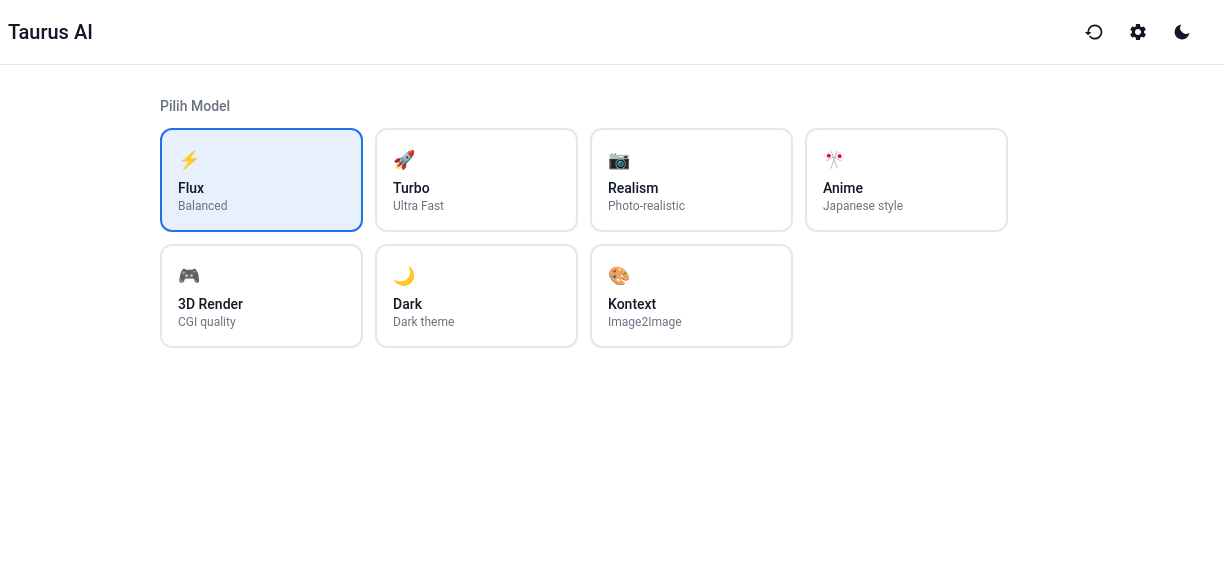
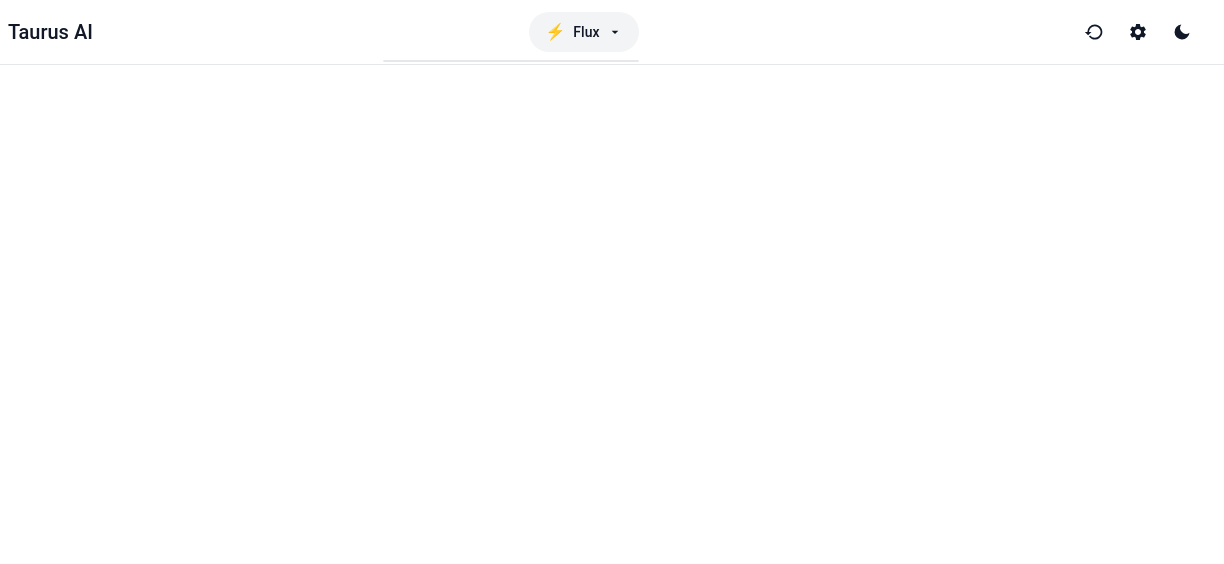
Before and after one commit to vinkaanastasyia-eng/Taurus, a plain HTML site: page index.html in a window 1280 px wide. Shown: the top 564 px of the page, 56-1280 px from the left. Drawn offline with nearby package versions, Linux system fonts and the light colour scheme.

Commit message:
Update index.html

```diff
--- a/index.html
+++ b/index.html
@@ -41,26 +41,6 @@
             100% { transform: rotate(360deg); }
         }
 
-        .model-card {
-            transition: all 0.2s ease;
-            cursor: pointer;
-        }
-
-        .model-card:hover {
-            transform: translateY(-2px);
-            box-shadow: 0 4px 12px rgba(0,0,0,0.1);
-        }
-
-        .model-card.selected {
-            border-color: #1a73e8;
-            background: #e8f0fe;
-        }
-
-        .dark .model-card.selected {
-            border-color: #8ab4f8;
-            background: #1e3a5f;
-        }
-
         .image-result {
             animation: fadeIn 0.3s ease-in;
         }
@@ -87,6 +67,36 @@
             width: 28px;
             height: 28px;
         }
+
+        .model-dropdown {
+            max-height: 0;
+            overflow: hidden;
+            transition: max-height 0.3s ease;
+        }
+
+        .model-dropdown.open {
+            max-height: 500px;
+        }
+
+        .model-option {
+            transition: background-color 0.15s;
+        }
+
+        .model-option:hover {
+            background-color: rgba(0,0,0,0.05);
+        }
+
+        .dark .model-option:hover {
+            background-color: rgba(255,255,255,0.05);
+        }
+
+        .model-option.selected {
+            background-color: #e8f0fe;
+        }
+
+        .dark .model-option.selected {
+            background-color: #1e3a5f;
+        }
     </style>
     <script>
         tailwind.config = {
@@ -104,6 +114,114 @@
                     <path d="M20.5 7c-.2-.6-.6-1-1.2-1.3-.8-.4-1.8-.4-2.6 0-1.7.7-3 2.3-4 4.2-.3.6-.6 1.2-.8 1.8-.1-.4-.3-.8-.5-1.2-1-2-2.4-3.7-4.2-4.4-.9-.4-1.9-.4-2.8 0-.6.3-1 .7-1.2 1.3-.3.8-.2 1.7.2 2.5.8 1.7 2.4 3 4.2 4 .6.3 1.2.6 1.8.8-.4.1-.8.3-1.2.5-2 1-3.7 2.4-4.4 4.2-.4.9-.4 1.9 0 2.8.3.6.7 1 1.3 1.2.8.3 1.7.2 2.5-.2 1.7-.8 3-2.4 4-4.2.3-.6.6-1.2.8-1.8.1.4.3.8.5 1.2 1 2 2.4 3.7 4.2 4.4.9.4 1.9.4 2.8 0 .6-.3 1-.7 1.2-1.3.3-.8.2-1.7-.2-2.5-.8-1.7-2.4-3-4.2-4-.6-.3-1.2-.6-1.8-.8.4-.1.8-.3 1.2-.5 2-1 3.7-2.4 4.4-4.2.4-.9.4-1.9 0-2.8z"/>
                 </svg>
                 <h1 class="text-xl font-medium">Taurus AI</h1>
+            </div>
+
+            <!-- Model Selector Dropdown - Gemini Style -->
+            <div class="relative">
+                <button onclick="toggleModelDropdown()" class="flex items-center gap-2 px-4 py-2 bg-gray-100 dark:bg-[#2a2a2a] rounded-full hover:bg-gray-200 dark:hover:bg-gray-700 transition-colors">
+                    <span id="selectedModelIcon">⚡</span>
+                    <span id="selectedModelName" class="font-medium text-sm">Flux</span>
+                    <svg class="w-4 h-4 transition-transform" id="dropdownArrow" fill="currentColor" viewBox="0 0 24 24">
+                        <path d="M7 10l5 5 5-5z"/>
+                    </svg>
+                </button>
+
+                <div id="modelDropdown" class="model-dropdown absolute top-full mt-2 right-0 w-64 bg-white dark:bg-[#2a2a2a] rounded-2xl shadow-2xl border border-gray-200 dark:border-gray-700 overflow-hidden">
+                    <div class="p-2">
+                        <div class="model-option selected px-3 py-3 rounded-lg cursor-pointer" onclick="selectModel('flux', '⚡', 'Flux', 'Balanced quality & speed', this)">
+                            <div class="flex items-center gap-3">
+                                <span class="text-xl">⚡</span>
+                                <div class="flex-1">
+                                    <div class="font-medium text-sm">Flux</div>
+                                    <div class="text-xs text-gray-500 dark:text-gray-400">Balanced quality & speed</div>
+                                </div>
+                                <svg class="w-5 h-5 text-blue-600 model-check" fill="currentColor" viewBox="0 0 24 24">
+                                    <path d="M9 16.17L4.83 12l-1.42 1.41L9 19 21 7l-1.41-1.41z"/>
+                                </svg>
+                            </div>
+                        </div>
+
+                        <div class="model-option px-3 py-3 rounded-lg cursor-pointer" onclick="selectModel('turbo', '🚀', 'Turbo', 'Ultra fast generation', this)">
+                            <div class="flex items-center gap-3">
+                                <span class="text-xl">🚀</span>
+                                <div class="flex-1">
+                                    <div class="font-medium text-sm">Turbo</div>
+                                    <div class="text-xs text-gray-500 dark:text-gray-400">Ultra fast generation</div>
+                                </div>
+                                <svg class="w-5 h-5 text-blue-600 model-check hidden" fill="currentColor" viewBox="0 0 24 24">
+                                    <path d="M9 16.17L4.83 12l-1.42 1.41L9 19 21 7l-1.41-1.41z"/>
+                                </svg>
+                            </div>
+                        </div>
+
+                        <div class="model-option px-3 py-3 rounded-lg cursor-pointer" onclick="selectModel('flux-realism', '📷', 'Flux Realism', 'Photo-realistic images', this)">
+                            <div class="flex items-center gap-3">
+                                <span class="text-xl">📷</span>
+                                <div class="flex-1">
+                                    <div class="font-medium text-sm">Flux Realism</div>
+                                    <div class="text-xs text-gray-500 dark:text-gray-400">Photo-realistic images</div>
+                                </div>
+                                <svg class="w-5 h-5 text-blue-600 model-check hidden" fill="currentColor" viewBox="0 0 24 24">
+                                    <path d="M9 16.17L4.83 12l-1.42 1.41L9 19 21 7l-1.41-1.41z"/>
+                                </svg>
+                            </div>
+                        </div>
+
+                        <div class="model-option px-3 py-3 rounded-lg cursor-pointer" onclick="selectModel('flux-anime', '🎌', 'Flux Anime', 'Japanese animation style', this)">
+                            <div class="flex items-center gap-3">
+                                <span class="text-xl">🎌</span>
+                                <div class="flex-1">
+                                    <div class="font-medium text-sm">Flux Anime</div>
+                                    <div class="text-xs text-gray-500 dark:text-gray-400">Japanese animation style</div>
+                                </div>
+                                <svg class="w-5 h-5 text-blue-600 model-check hidden" fill="currentColor" viewBox="0 0 24 24">
+                                    <path d="M9 16.17L4.83 12l-1.42 1.41L9 19 21 7l-1.41-1.41z"/>
+                                </svg>
+                            </div>
+                        </div>
+
+                        <div class="model-option px-3 py-3 rounded-lg cursor-pointer" onclick="selectModel('flux-3d', '🎮', 'Flux 3D', '3D rendered graphics', this)">
+                            <div class="flex items-center gap-3">
+                                <span class="text-xl">🎮</span>
+                                <div class="flex-1">
+                                    <div class="font-medium text-sm">Flux 3D</div>
+                                    <div class="text-xs text-gray-500 dark:text-gray-400">3D rendered graphics</div>
+                                </div>
+                                <svg class="w-5 h-5 text-blue-600 model-check hidden" fill="currentColor" viewBox="0 0 24 24">
+                                    <path d="M9 16.17L4.83 12l-1.42 1.41L9 19 21 7l-1.41-1.41z"/>
+                                </svg>
+                            </div>
+                        </div>
+
+                        <div class="model-option px-3 py-3 rounded-lg cursor-pointer" onclick="selectModel('any-dark', '🌙', 'Any Dark', 'Dark themed images', this)">
+                            <div class="flex items-center gap-3">
+                                <span class="text-xl">🌙</span>
+                                <div class="flex-1">
+                                    <div class="font-medium text-sm">Any Dark</div>
+                                    <div class="text-xs text-gray-500 dark:text-gray-400">Dark themed images</div>
+                                </div>
+                                <svg class="w-5 h-5 text-blue-600 model-check hidden" fill="currentColor" viewBox="0 0 24 24">
+                                    <path d="M9 16.17L4.83 12l-1.42 1.41L9 19 21 7l-1.41-1.41z"/>
+                                </svg>
+                            </div>
+                        </div>
+
+                        <div class="border-t border-gray-200 dark:border-gray-700 my-2"></div>
+
+                        <div class="model-option px-3 py-3 rounded-lg cursor-pointer" onclick="selectModel('kontext', '🎨', 'Kontext', 'Image-to-image (Premium)', this)">
+                            <div class="flex items-center gap-3">
+                                <span class="text-xl">🎨</span>
+                                <div class="flex-1">
+                                    <div class="font-medium text-sm">Kontext</div>
+                                    <div class="text-xs text-gray-500 dark:text-gray-400">Image-to-image (Premium)</div>
+                                </div>
+                                <svg class="w-5 h-5 text-blue-600 model-check hidden" fill="currentColor" viewBox="0 0 24 24">
+                                    <path d="M9 16.17L4.83 12l-1.42 1.41L9 19 21 7l-1.41-1.41z"/>
+                                </svg>
+                            </div>
+                        </div>
+                    </div>
+                </div>
             </div>
 
             <!-- Right Actions -->
@@ -127,58 +245,18 @@
         </div>
     </header>
 
-    <!-- Main Content -->
-    <main class="pt-16">
+    <!-- Main Content - FIXED SCROLL AREA -->
+    <main class="fixed top-16 bottom-32 left-0 right-0 overflow-y-auto hide-scrollbar">
         <div class="max-w-4xl mx-auto px-6 py-8">
-            <!-- Model Selection - Gemini Style -->
-            <div id="modelSelector" class="mb-8">
-                <h2 class="text-sm font-medium text-gray-500 dark:text-gray-400 mb-3">Pilih Model</h2>
-                <div class="grid grid-cols-2 md:grid-cols-3 lg:grid-cols-4 gap-3">
-                    <div class="model-card selected p-4 border-2 border-gray-200 dark:border-gray-700 rounded-xl" onclick="selectModel('flux', this)" data-model="flux">
-                        <div class="text-lg mb-1">⚡</div>
-                        <div class="font-medium text-sm">Flux</div>
-                        <div class="text-xs text-gray-500 dark:text-gray-400">Balanced</div>
-                    </div>
-                    <div class="model-card p-4 border-2 border-gray-200 dark:border-gray-700 rounded-xl" onclick="selectModel('turbo', this)" data-model="turbo">
-                        <div class="text-lg mb-1">🚀</div>
-                        <div class="font-medium text-sm">Turbo</div>
-                        <div class="text-xs text-gray-500 dark:text-gray-400">Ultra Fast</div>
-                    </div>
-                    <div class="model-card p-4 border-2 border-gray-200 dark:border-gray-700 rounded-xl" onclick="selectModel('flux-realism', this)" data-model="flux-realism">
-                        <div class="text-lg mb-1">📷</div>
-                        <div class="font-medium text-sm">Realism</div>
-                        <div class="text-xs text-gray-500 dark:text-gray-400">Photo-realistic</div>
-                    </div>
-                    <div class="model-card p-4 border-2 border-gray-200 dark:border-gray-700 rounded-xl" onclick="selectModel('flux-anime', this)" data-model="flux-anime">
-                        <div class="text-lg mb-1">🎌</div>
-                        <div class="font-medium text-sm">Anime</div>
-                        <div class="text-xs text-gray-500 dark:text-gray-400">Japanese style</div>
-                    </div>
-                    <div class="model-card p-4 border-2 border-gray-200 dark:border-gray-700 rounded-xl" onclick="selectModel('flux-3d', this)" data-model="flux-3d">
-                        <div class="text-lg mb-1">🎮</div>
-                        <div class="font-medium text-sm">3D Render</div>
-                        <div class="text-xs text-gray-500 dark:text-gray-400">CGI quality</div>
-                    </div>
-                    <div class="model-card p-4 border-2 border-gray-200 dark:border-gray-700 rounded-xl" onclick="selectModel('any-dark', this)" data-model="any-dark">
-                        <div class="text-lg mb-1">🌙</div>
-                        <div class="font-medium text-sm">Dark</div>
-                        <div class="text-xs text-gray-500 dark:text-gray-400">Dark theme</div>
-                    </div>
-                    <div class="model-card p-4 border-2 border-gray-200 dark:border-gray-700 rounded-xl" onclick="selectModel('kontext', this)" data-model="kontext">
-                        <div class="text-lg mb-1">🎨</div>
-                        <div class="font-medium text-sm">Kontext</div>
-                        <div class="text-xs text-gray-500 dark:text-gray-400">Image2Image</div>
+            <!-- Results Area -->
+            <div id="resultsArea">
+                <!-- Generated images will appear here -->
             </div>
         </div>
-            </div>
+    </main>
 
-            <!-- Results Area -->
-            <div id="resultsArea" class="mb-8">
-                <!-- Generated images will appear here -->
-            </div>
-
-            <!-- Prompt Input - Gemini Style -->
-            <div class="fixed bottom-0 left-0 right-0 bg-white dark:bg-[#1f1f1f] border-t border-gray-200 dark:border-gray-800 py-4">
+    <!-- Prompt Input - Fixed at Bottom -->
+    <div class="fixed bottom-0 left-0 right-0 bg-white dark:bg-[#1f1f1f] border-t border-gray-200 dark:border-gray-800 py-4 z-20">
         <div class="max-w-4xl mx-auto px-6">
             <div class="bg-gray-50 dark:bg-[#2a2a2a] rounded-3xl p-4 shadow-sm">
                 <textarea
@@ -239,8 +317,6 @@
             </div>
         </div>
     </div>
-        </div>
-    </main>
 
     <!-- Settings Sidebar -->
     <div id="settingsSidebar" class="fixed top-0 right-0 w-96 h-full bg-white dark:bg-[#1f1f1f] border-l border-gray-200 dark:border-gray-800 transform translate-x-full transition-transform duration-300 z-40 overflow-y-auto">
@@ -263,7 +339,7 @@
                     placeholder="Enter your Pollinations API token"
                     class="w-full px-3 py-2 bg-gray-50 dark:bg-[#2a2a2a] border border-gray-300 dark:border-gray-600 rounded-lg text-sm outline-none"
                 />
-                <p class="text-xs text-gray-500 mt-1">Required for Kontext model (image-to-image)</p>
+                <p class="text-xs text-gray-500 mt-1">Required for Kontext model</p>
             </div>
 
             <!-- Dimensions -->
@@ -384,9 +460,7 @@
                 </button>
             </div>
 
-            <div id="historyList" class="space-y-2">
-                <!-- History items -->
-            </div>
+            <div id="historyList" class="space-y-2"></div>
 
             <button
                 onclick="clearHistory()"
@@ -402,6 +476,8 @@
 
     <script>
         let selectedModel = 'flux';
+        let selectedModelIcon = '⚡';
+        let selectedModelDisplayName = 'Flux';
         let promptHistory = JSON.parse(localStorage.getItem('promptHistory')) || [];
 
         const stylePresets = {
@@ -428,13 +504,43 @@
             document.getElementById('charCount').textContent = this.value.length;
         });
 
-        function selectModel(model, element) {
+        function toggleModelDropdown() {
+            const dropdown = document.getElementById('modelDropdown');
+            const arrow = document.getElementById('dropdownArrow');
+            dropdown.classList.toggle('open');
+            arrow.style.transform = dropdown.classList.contains('open') ? 'rotate(180deg)' : 'rotate(0deg)';
+        }
+
+        function selectModel(model, icon, displayName, description, element) {
             selectedModel = model;
-            document.querySelectorAll('.model-card').forEach(card => {
-                card.classList.remove('selected');
+            selectedModelIcon = icon;
+            selectedModelDisplayName = displayName;
+
+            document.getElementById('selectedModelIcon').textContent = icon;
+            document.getElementById('selectedModelName').textContent = displayName;
+
+            // Update selected state
+            document.querySelectorAll('.model-option').forEach(option => {
+                option.classList.remove('selected');
+                option.querySelector('.model-check').classList.add('hidden');
             });
+
             element.classList.add('selected');
+            element.querySelector('.model-check').classList.remove('hidden');
+
+            toggleModelDropdown();
         }
+
+        // Close dropdown when clicking outside
+        document.addEventListener('click', function(event) {
+            const dropdown = document.getElementById('modelDropdown');
+            const button = event.target.closest('button[onclick="toggleModelDropdown()"]');
+            const insideDropdown = event.target.closest('#modelDropdown');
+
+            if (!button && !insideDropdown && dropdown.classList.contains('open')) {
+                toggleModelDropdown();
+            }
+        });
 
         function toggleTheme() {
             document.documentElement.classList.toggle('dark');
@@ -478,13 +584,11 @@
         }
 
         function toggleStylePresets() {
-            const panel = document.getElementById('stylePresetsPanel');
-            panel.classList.toggle('hidden');
+            document.getElementById('stylePresetsPanel').classList.toggle('hidden');
         }
 
         function toggleImageReference() {
-            const panel = document.getElementById('imageReferencePanel');
-            panel.classList.toggle('hidden');
+            document.getElementById('imageReferencePanel').classList.toggle('hidden');
         }
 
         function applyStyle(style) {
@@ -543,7 +647,7 @@
                 document.getElementById('promptInput').style.height = 'auto';
 
             } catch (error) {
-                alert('Error generating image: ' + error.message);
+                alert('Error: ' + error.message);
             } finally {
                 btn.innerHTML = originalContent;
                 btn.disabled = false;
@@ -568,20 +672,20 @@
 
                 <div class="ml-12">
                     <div class="relative group">
-                        <img src="${imageUrl}" alt="${prompt}" class="w-full rounded-xl shadow-lg" />
+                        <img src="${imageUrl}" alt="${prompt}" class="w-full rounded-xl shadow-lg" loading="lazy" />
 
                         <div class="image-actions absolute top-3 right-3 flex gap-2">
-                            <button onclick="regenerateImage('${prompt}', '${model}', ${seed})" class="p-2 bg-white dark:bg-gray-800 rounded-lg shadow-lg hover:bg-gray-100 dark:hover:bg-gray-700" title="Regenerate">
+                            <button onclick='regenerateImage("${prompt.replace(/"/g, '&quot;')}", "${model}", ${seed})' class="p-2 bg-white dark:bg-gray-800 rounded-lg shadow-lg hover:bg-gray-100 dark:hover:bg-gray-700" title="Regenerate">
                                 <svg class="w-5 h-5" fill="currentColor" viewBox="0 0 24 24">
                                     <path d="M17.65 6.35A7.958 7.958 0 0 0 12 4c-4.42 0-7.99 3.58-7.99 8s3.57 8 7.99 8c3.73 0 6.84-2.55 7.73-6h-2.08A5.99 5.99 0 0 1 12 18c-3.31 0-6-2.69-6-6s2.69-6 6-6c1.66 0 3.14.69 4.22 1.78L13 11h7V4l-2.35 2.35z"/>
                                 </svg>
                             </button>
-                            <button onclick="downloadImage('${imageUrl}')" class="p-2 bg-white dark:bg-gray-800 rounded-lg shadow-lg hover:bg-gray-100 dark:hover:bg-gray-700" title="Download">
+                            <button onclick='downloadImage("${imageUrl}")' class="p-2 bg-white dark:bg-gray-800 rounded-lg shadow-lg hover:bg-gray-100 dark:hover:bg-gray-700" title="Download">
                                 <svg class="w-5 h-5" fill="currentColor" viewBox="0 0 24 24">
                                     <path d="M19 9h-4V3H9v6H5l7 7 7-7zM5 18v2h14v-2H5z"/>
                                 </svg>
                             </button>
-                            <button onclick="deleteResult(this)" class="p-2 bg-white dark:bg-gray-800 rounded-lg shadow-lg hover:bg-gray-100 dark:hover:bg-gray-700" title="Delete">
+                            <button onclick='deleteResult(this)' class="p-2 bg-white dark:bg-gray-800 rounded-lg shadow-lg hover:bg-gray-100 dark:hover:bg-gray-700" title="Delete">
                                 <svg class="w-5 h-5" fill="currentColor" viewBox="0 0 24 24">
                                     <path d="M6 19c0 1.1.9 2 2 2h8c1.1 0 2-.9 2-2V7H6v12zM19 4h-3.5l-1-1h-5l-1 1H5v2h14V4z"/>
                                 </svg>
@@ -589,7 +693,7 @@
                         </div>
 
                         <div class="absolute bottom-3 left-3 px-3 py-1.5 bg-black bg-opacity-75 text-white rounded-lg text-xs">
-                            ${model.toUpperCase()} ${seed ? `· Seed: ${seed}` : ''}
+                            ${selectedModelIcon} ${model.toUpperCase()} ${seed ? `· Seed: ${seed}` : ''}
                         </div>
                     </div>
                 </div>
@@ -602,11 +706,13 @@
             document.getElementById('promptInput').value = prompt;
             if (seed) document.getElementById('seedInput').value = seed;
 
-            // Select model
-            const modelCard = document.querySelector(`[data-model="${model}"]`);
-            if (modelCard) {
-                selectModel(model, modelCard);
+            // Find and select model
+            const modelOptions = document.querySelectorAll('.model-option');
+            modelOptions.forEach(option => {
+                if (option.getAttribute('onclick').includes(`'${model}'`)) {
+                    option.click();
                 }
+            });
 
             generateImage();
         }
```
Lines whose indentation alone changed are shown as unchanged.
